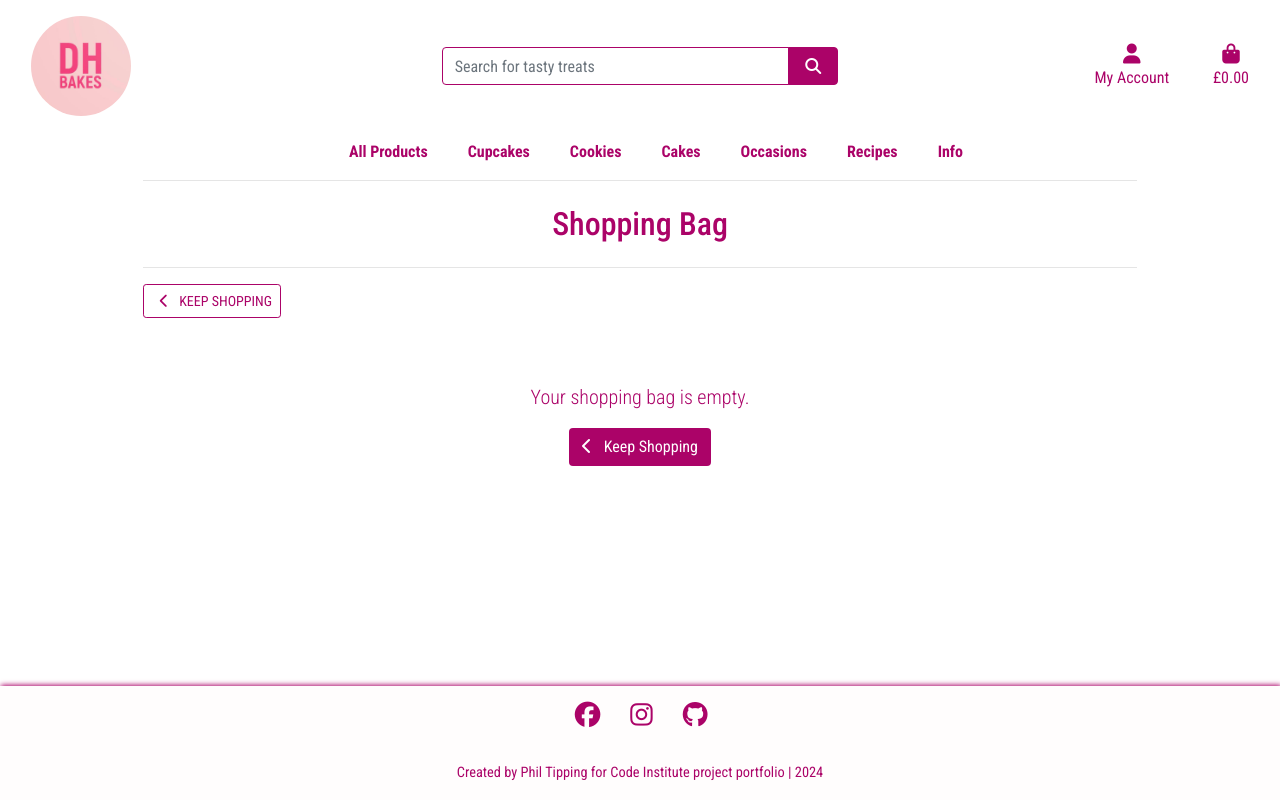
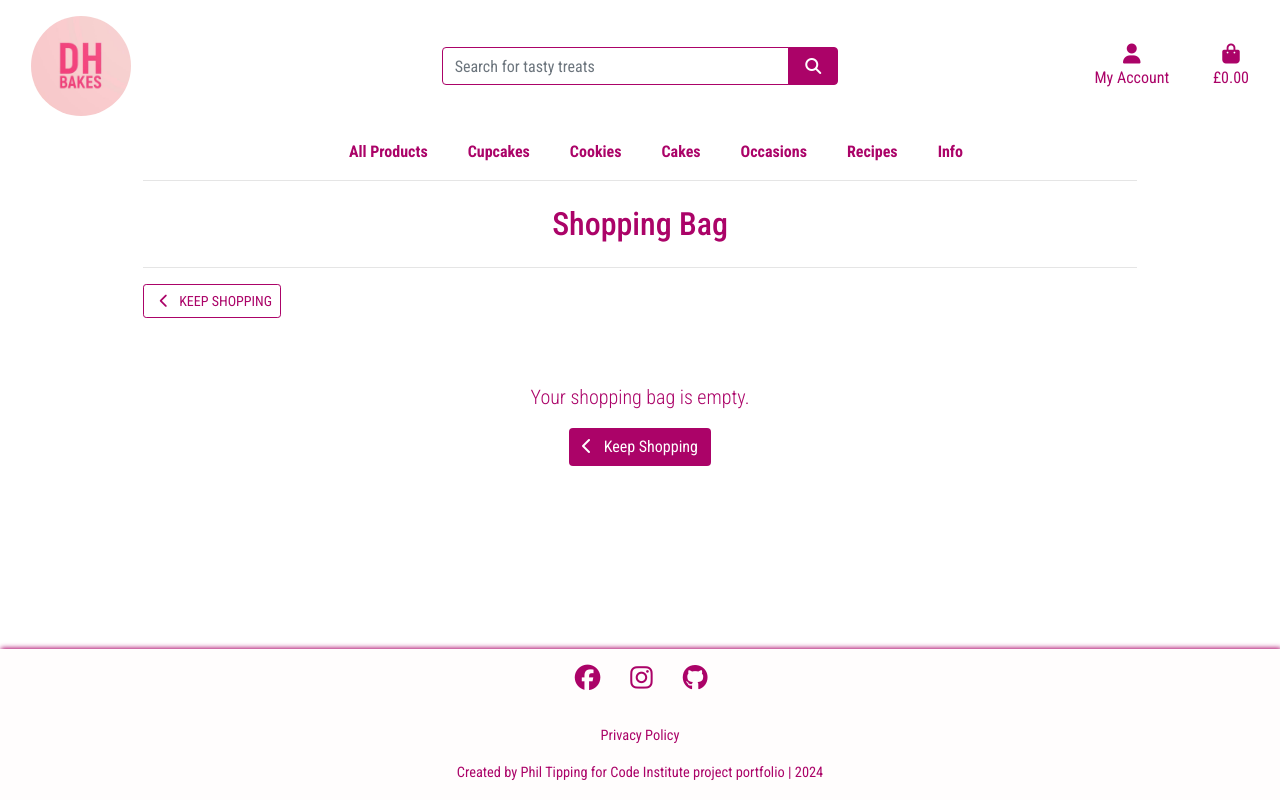
Before and after one commit to philtipping31/DH-Bakes, a Django app: page /bag/ in a window 1280 px wide. Run offline with Django 3.2, Linux system fonts and the light colour scheme; some libraries are stand-ins or nearby versions.

Commit message:
Add privacy policy to footer

```diff
--- a/templates/base.html
+++ b/templates/base.html
@@ -164,6 +164,11 @@
             <i class="fa-brands fa-github" title="Follow me on Github"></i></a>
         </li>
         </ul>
+        <p class="text-center copyright">
+            <a href="https://www.termsfeed.com/live/8ac3c4e7-ed07-4e92-bc2b-4ce2ac69b9ac" class="text-pink" target="_blank" rel="noopener"
+            aria-label="DH Bakes Privacy Policy (opens in a new tab)">
+            Privacy Policy</a>
+        </p>
         <p class="text-center text-pink copyright">
         Created by Phil Tipping for Code Institute project portfolio | 2024
         </p>
```
